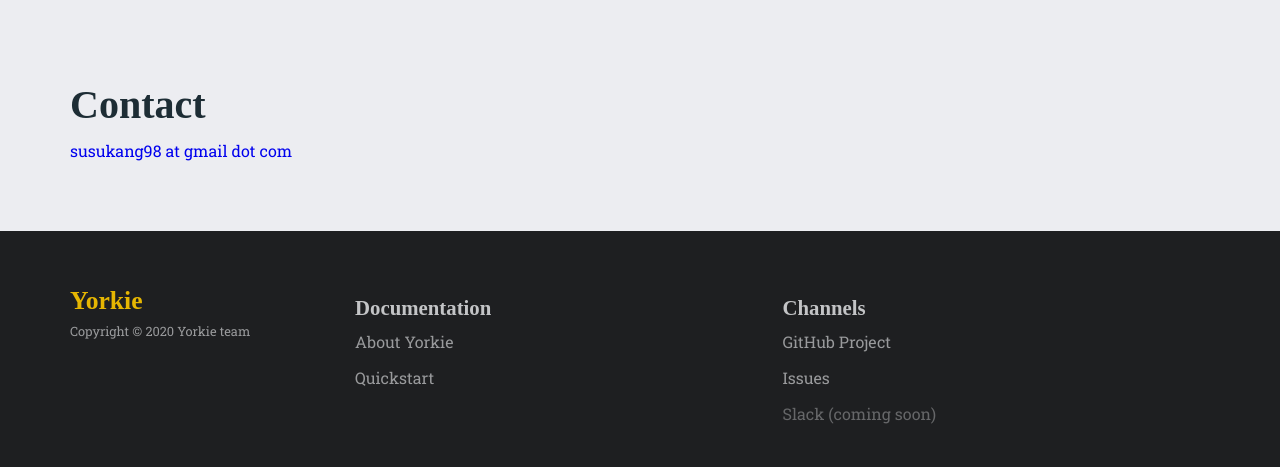
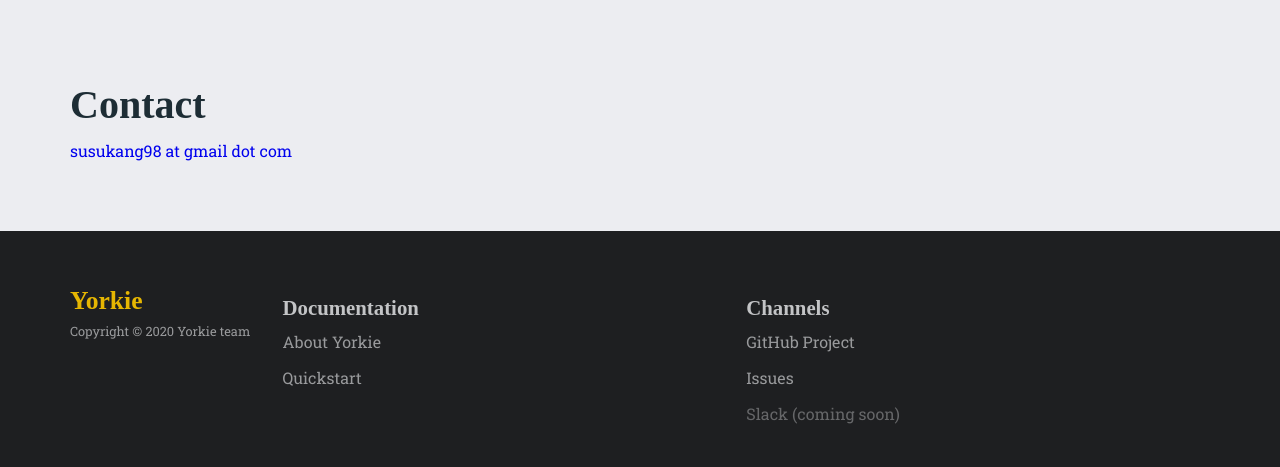
Before and after one commit to hackerwins/homepage-old, a Jekyll site: the page built from index.md, in a window 1280 px wide. Shown: the part 1764-2231 px from the top of the page. Built offline with Jekyll 4.4.1, drawn with Linux system fonts in a browser that asks for light colours; nearby versions of some CDN libraries; some web fonts are replaced; a script that is not in the unit is left out.

Commit message:
Fix for narrow devices

```diff
--- a/css/footer.scss
+++ b/css/footer.scss
@@ -31,7 +31,7 @@
 
     .sitemap {
       margin-top: 2em;
-      flex: 3;
+      flex: 3 0 auto;
       display: flex;
 
       .category {
--- a/css/hero.scss
+++ b/css/hero.scss
@@ -4,8 +4,16 @@
   color: #cca100;
   border-bottom: 3px solid $color-brand;
 
+  @media #{$small-screen} {
+    font-size: 0.75rem;
+  }
+
   .wrapper {
     flex-direction: row;
+
+    @media #{$small-screen} {
+      flex-direction: column;
+    }
   }
 
   h1 {
@@ -23,5 +31,10 @@
     border-radius: 50%;
     margin: 0 20px 0 20px;
     box-shadow: 0px 5px 25px -10px rgba(0, 0, 0, 0.8);
+
+    @media #{$small-screen} {
+    width: 120px;
+    height: 120px;
+    }
   }
 }
--- a/css/main.scss
+++ b/css/main.scss
@@ -126,7 +126,7 @@
   margin: 0;
   flex: 1;
   width: 100%;
-  min-width: 420px;
+  min-width: 380px;
 
   margin: 10px;
   border: 1px solid #f4f4f4;
```
